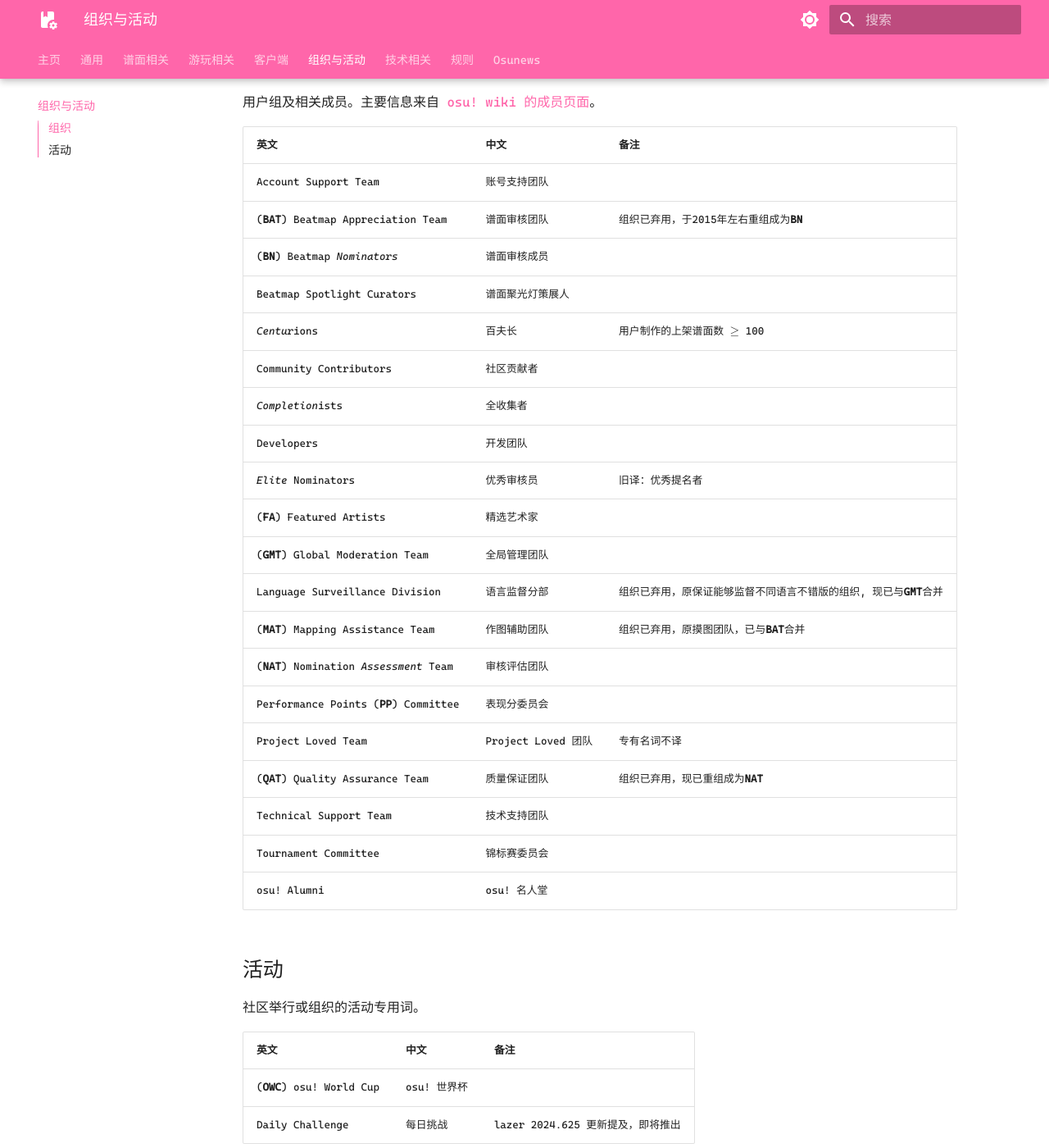
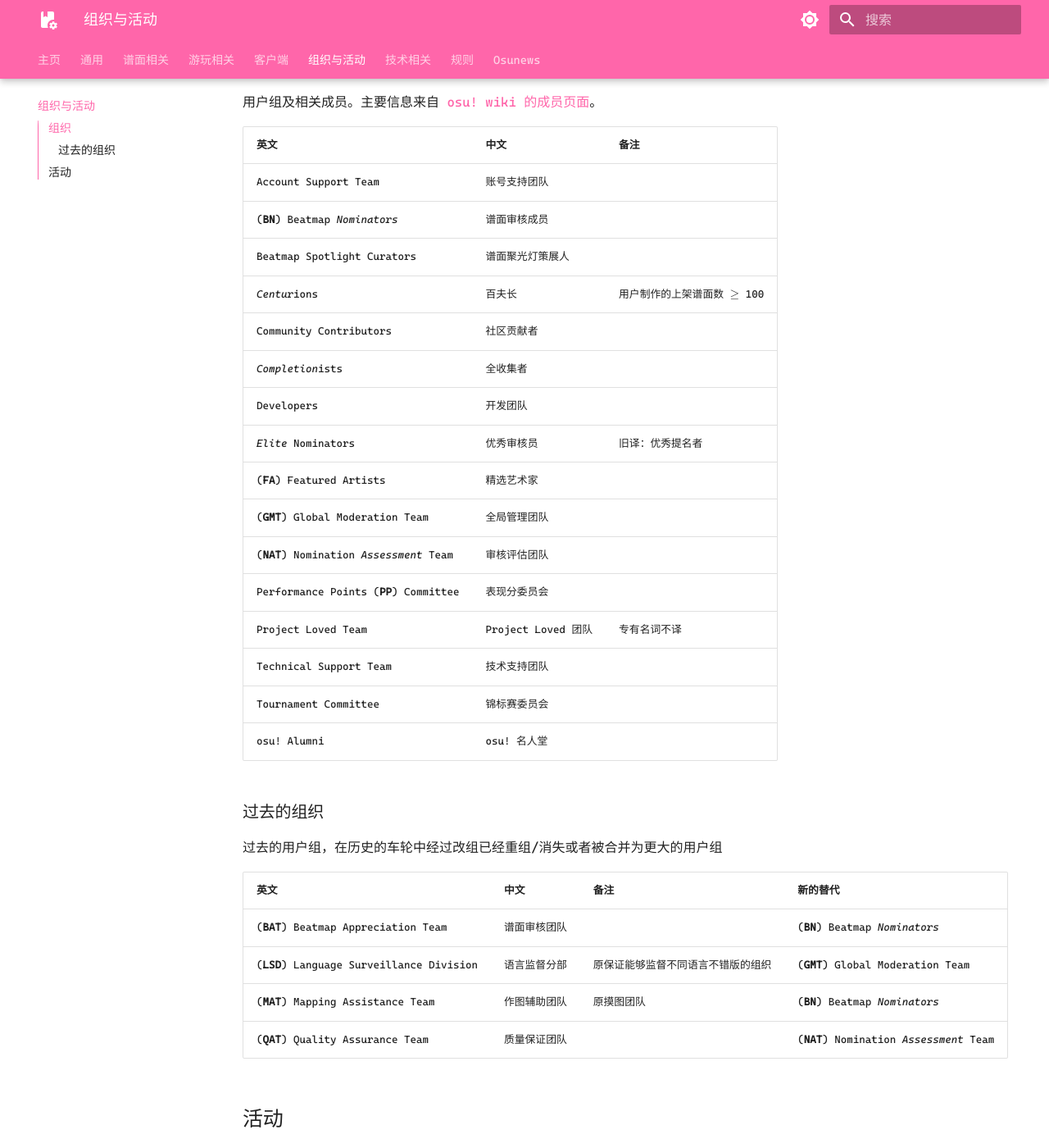
Before and after one commit to osu-atri/osu-translation-ref, an MkDocs documentation site: the page built from docs/5-people.md, in a window 1280 px wide and 1400 px high, scrolled down 232 px. Shown: the whole window at 82% size. Built offline with MkDocs 1.6.1 and Material for MkDocs 9.7.7, drawn with Linux system fonts in a browser that asks for light colours; some web fonts are replaced.

Commit message:
Move legacy organizations to independent category.

```diff
--- a/docs/5-people.md
+++ b/docs/5-people.md
@@ -9,7 +9,6 @@ osu! 社区中的各种团队与举办的活动。
 | 英文 | 中文 | 备注 |
 | :-- | :-- | :-- |
 | Account Support Team | 账号支持团队 |  |
-| (**BAT**) Beatmap Appreciation Team | 谱面审核团队 | 组织已弃用，于2015年左右重组成为**BN** |
 | (**BN**) Beatmap *Nominators* | 谱面审核成员 |  |
 | Beatmap Spotlight Curators | 谱面聚光灯策展人 |  |
 | *Centur*ions | 百夫长 | 用户制作的上架谱面数 $\geq$ 100 |
@@ -19,15 +18,23 @@ osu! 社区中的各种团队与举办的活动。
 | *Elite* Nominators | 优秀审核员 | 旧译：优秀提名者 |
 | (**FA**) Featured Artists | 精选艺术家 |  |
 | (**GMT**) Global Moderation Team | 全局管理团队 |  |
-| Language Surveillance Division | 语言监督分部 | 组织已弃用，原保证能够监督不同语言不错版的组织, 现已与**GMT**合并 |
-| (**MAT**) Mapping Assistance Team | 作图辅助团队 | 组织已弃用，原摸图团队，已与**BAT**合并 |
 | (**NAT**) Nomination *Assessment* Team | 审核评估团队 |  |
 | Performance Points (**PP**) Committee | 表现分委员会 |  |
 | Project Loved Team | Project Loved 团队 | 专有名词不译 |
-| (**QAT**) Quality Assurance Team | 质量保证团队 | 组织已弃用，现已重组成为**NAT** |
 | Technical Support Team | 技术支持团队 |  |
 | Tournament Committee | 锦标赛委员会 |  |
 | osu! Alumni | osu! 名人堂 |  |
+
+### 过去的组织 {#legacy_org}
+
+过去的用户组，在历史的车轮中经过改组已经重组/消失或者被合并为更大的用户组
+
+| 英文 | 中文 | 备注 | 新的替代 |
+| :-- | :-- | :-- | :-- |
+| (**BAT**) Beatmap Appreciation Team | 谱面审核团队 |  | (**BN**) Beatmap *Nominators* |
+| (**LSD**) Language Surveillance Division | 语言监督分部 | 原保证能够监督不同语言不错版的组织 | (**GMT**) Global Moderation Team |
+| (**MAT**) Mapping Assistance Team | 作图辅助团队 | 原摸图团队 | (**BN**) Beatmap *Nominators* |
+| (**QAT**) Quality Assurance Team | 质量保证团队 |  | (**NAT**) Nomination *Assessment* Team |
 
 ## 活动 {#activity}
 
```
